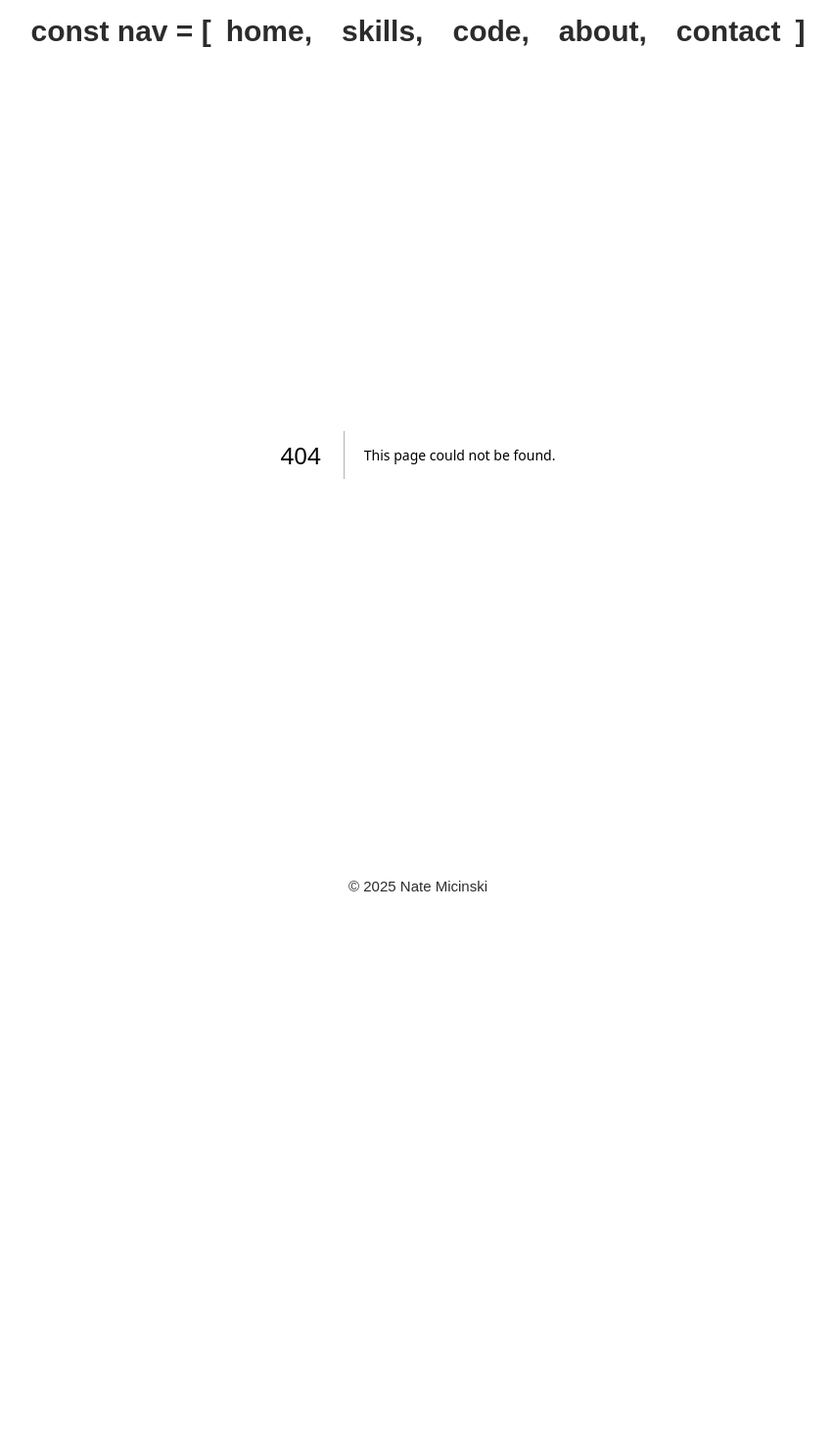
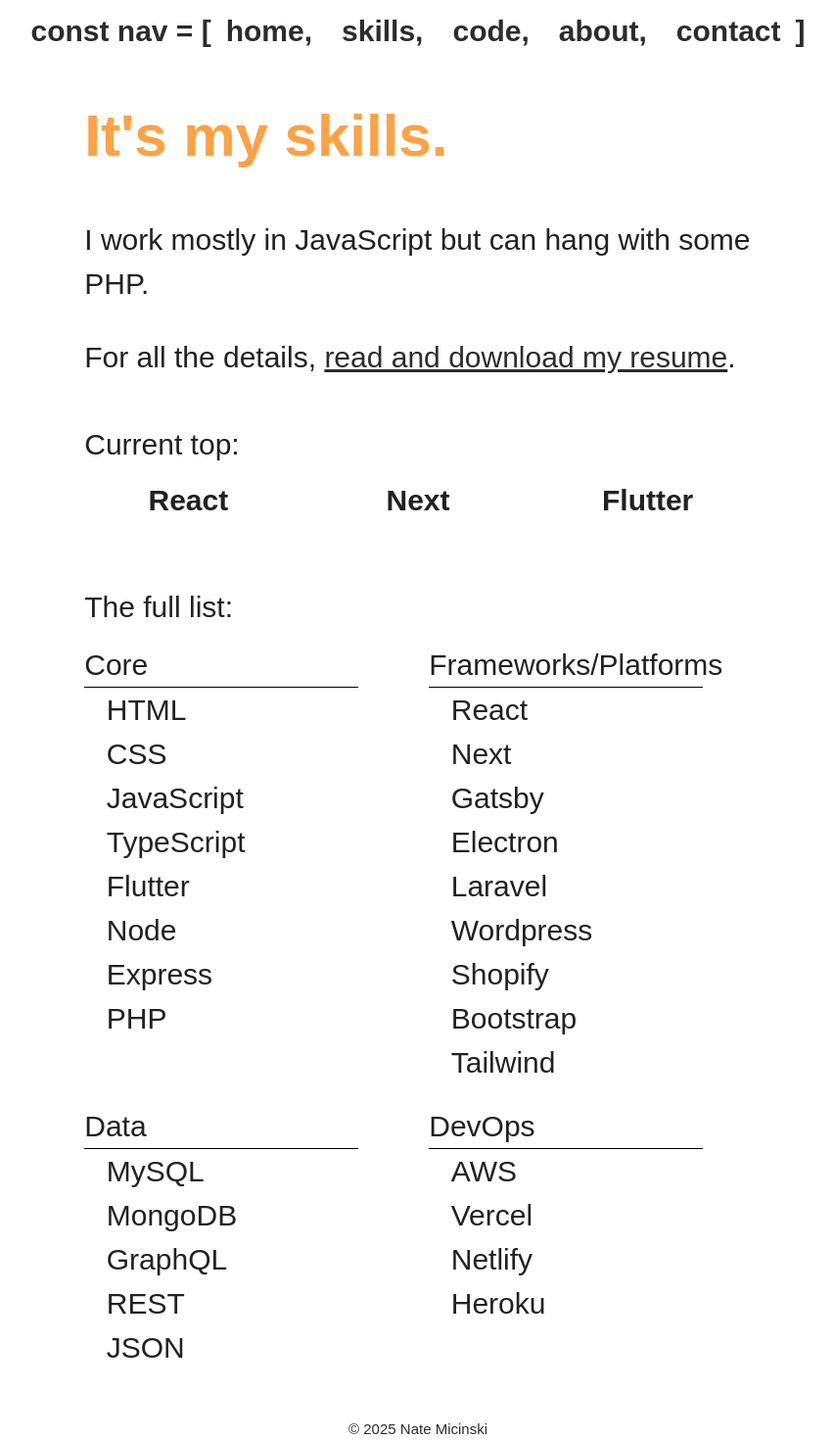
Before and after one commit to its-nate/portfolio-nextjs, a Next.js app: page /skills in a window 1280 px wide. Before the commit this address had no page. Shown: the top 1470 px of the page at 98% size, without its empty margins (213-1065 px from the left). Before the commit the page ends 947 px from the top, so only its background shows below. Built offline with nearby package versions, Linux system fonts and the light colour scheme.

Commit message:
add rest of pages

```diff
--- a/src/app/layout.js
+++ b/src/app/layout.js
@@ -2,6 +2,7 @@
 import "./globals.css";
 import ClientLayout from "./components/ClientLayout";
 
+// TODO: update metadata
 export const metadata = {
   title: {
     template: "%s | its-nate",
--- /dev/null
+++ b/src/app/skills/page.js
@@ -0,0 +1,103 @@
+const Skills = () => {
+  return (
+    <div className="container">
+      <div className="row">
+        <div className="col s12">
+          <h1 className="page-header">It's my skills.</h1>
+        </div>
+      </div>
+      <div className="row">
+        <div className="col s12">
+          <p className="page-body">
+            I work mostly in JavaScript but can hang with some PHP.
+          </p>
+          <p className="page-body">
+            For all the details,{" "}
+            <a
+              href="Nate_Micinski_Resume.pdf"
+              target="_blank"
+              rel="noreferrer"
+              className="page-link"
+            >
+              read and download my resume
+            </a>
+            .
+          </p>
+        </div>
+      </div>
+      <div className="row">
+        <div className="col s12">
+          <h3 className="page-body">Current top:</h3>
+          <div className="row center-align">
+            <div className="col s12 m4">
+              <p className="page-body page-top-skills">React</p>
+            </div>
+            <div className="col s12 m4">
+              <p className="page-body page-top-skills">Next</p>
+            </div>
+            <div className="col s12 m4">
+              <p className="page-body page-top-skills">Flutter</p>
+            </div>
+          </div>
+        </div>
+      </div>
+      <div className="row">
+        <div className="col s12">
+          <h3 className="page-body mb-0">The full list:</h3>
+        </div>
+      </div>
+      <div className="row">
+        <div className="col s12 m6 page-body">
+          <span className="skills-list-header">Core</span>
+          <ul className="skills-list first-list">
+            <li>HTML</li>
+            <li>CSS</li>
+            <li>JavaScript</li>
+            <li>TypeScript</li>
+            <li>Flutter</li>
+            <li>Node</li>
+            <li>Express</li>
+            <li>PHP</li>
+          </ul>
+        </div>
+        <div className="col s12 m6 page-body">
+          <span className="skills-list-header">Frameworks/Platforms</span>
+          <ul className="skills-list">
+            <li>React</li>
+            <li>Next</li>
+            <li>Gatsby</li>
+            <li>Electron</li>
+            <li>Laravel</li>
+            <li>Wordpress</li>
+            <li>Shopify</li>
+            <li>Bootstrap</li>
+            <li>Tailwind</li>
+          </ul>
+        </div>
+      </div>
+      <div className="row">
+        <div className="col s12 m6 page-body">
+          <span className="skills-list-header">Data</span>
+          <ul className="skills-list first-list">
+            <li>MySQL</li>
+            <li>MongoDB</li>
+            <li>GraphQL</li>
+            <li>REST</li>
+            <li>JSON</li>
+          </ul>
+        </div>
+        <div className="col s12 m6 page-body">
+          <span className="skills-list-header">DevOps</span>
+          <ul className="skills-list">
+            <li>AWS</li>
+            <li>Vercel</li>
+            <li>Netlify</li>
+            <li>Heroku</li>
+          </ul>
+        </div>
+      </div>
+    </div>
+  );
+};
+
+export default Skills;
```
Also changed, not shown: src/app/code/page.js (added, +54 -0 lines), src/app/contact/page.js (added, +27 -0 lines), src/app/not-found.jsx (added, +18 -0 lines).
